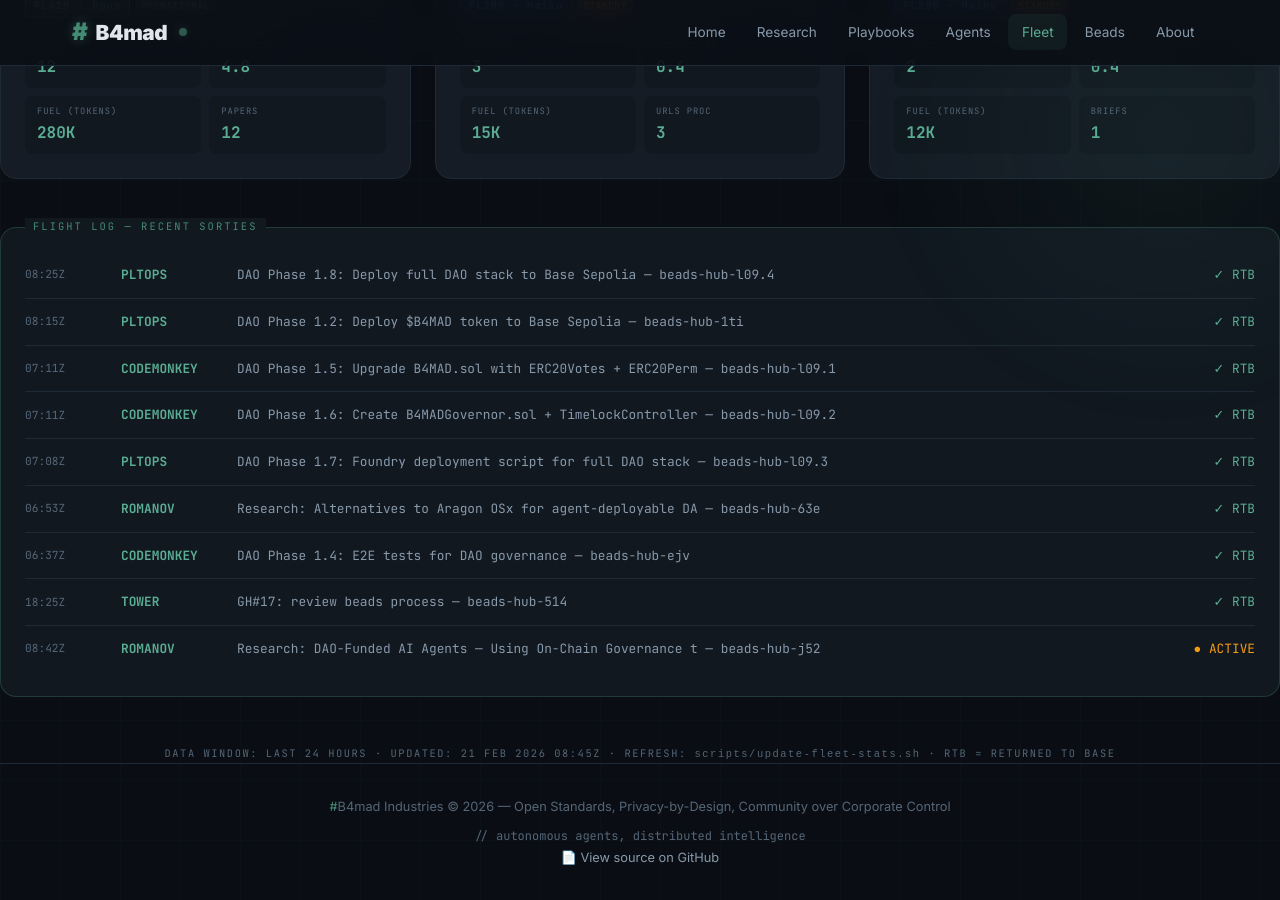
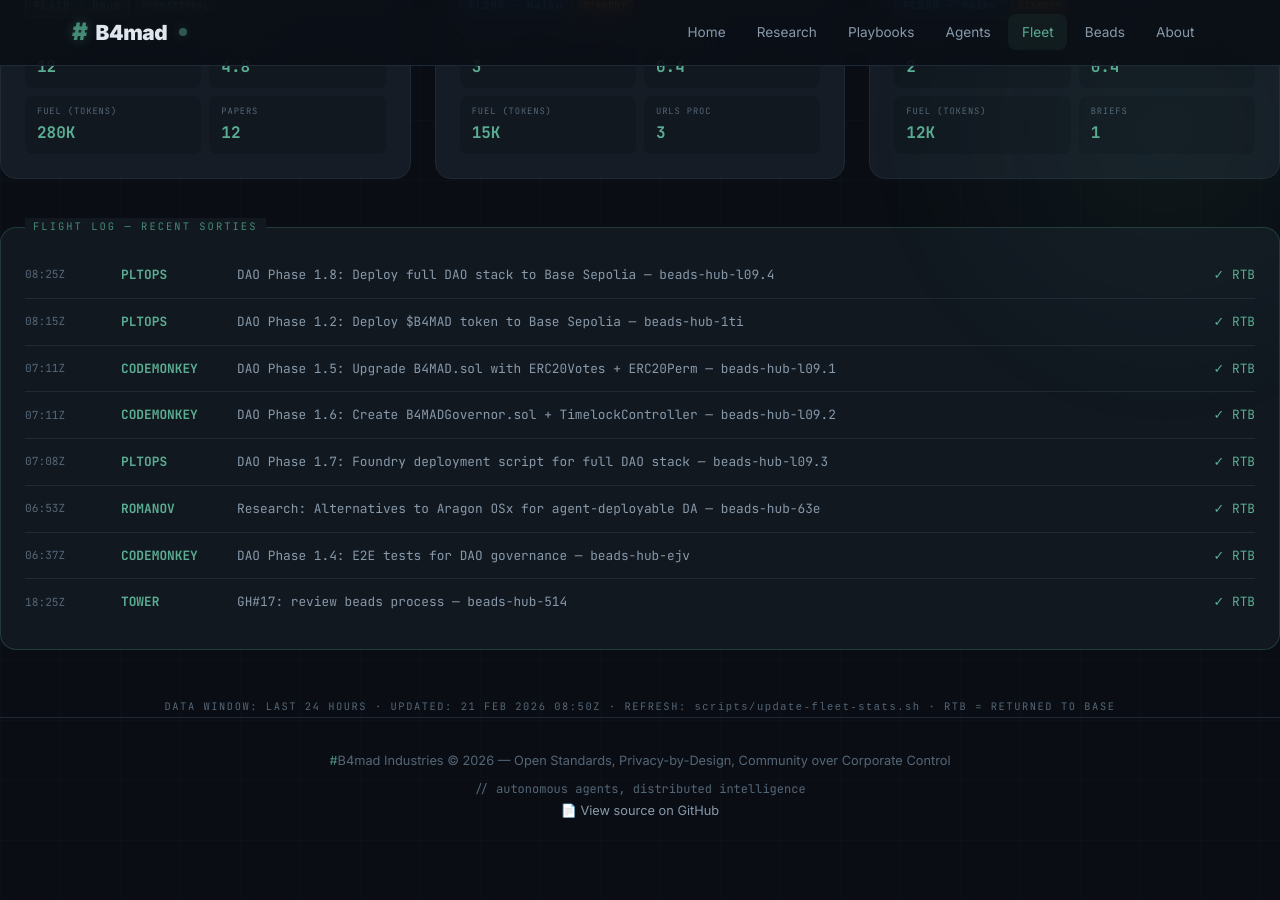
Before and after one commit to brenner-axiom/docs, a Jekyll site: the page built from fleet/index.html, in a window 1280 px wide and 900 px high, scrolled down 800 px. Built offline with Jekyll 4.4.1, drawn with Linux system fonts in a browser that asks for light colours; after the commit the page ends 1654 px from its top, so only the background shows below that; some of the changed text lies outside the part shown.

Commit message:
fleet: auto-update dashboard stats 2026-02-21T08:50Z

```diff
--- a/fleet/index.html
+++ b/fleet/index.html
@@ -289,22 +289,22 @@ description: "#B4mad Agent Fleet metrics dashboard with aviation theme"
     <div class="stat-label">Distance Flown</div>
   </div>
   <div class="stat-item">
-    <div class="stat-value">1890K</div>
+    <div class="stat-value">1855K</div>
     <div class="stat-unit">kg</div>
     <div class="stat-label">Fuel Burned</div>
   </div>
   <div class="stat-item">
-    <div class="stat-value">4</div>
+    <div class="stat-value">3</div>
     <div class="stat-unit">pax</div>
     <div class="stat-label">Passengers</div>
   </div>
   <div class="stat-item">
-    <div class="stat-value">32.4</div>
+    <div class="stat-value">31.8</div>
     <div class="stat-unit">hrs</div>
     <div class="stat-label">Flight Hours</div>
   </div>
   <div class="stat-item">
-    <div class="stat-value">54</div>
+    <div class="stat-value">53</div>
     <div class="stat-unit">msn</div>
     <div class="stat-label">Sorties Flown</div>
   </div>
@@ -556,16 +556,10 @@ description: "#B4mad Agent Fleet metrics dashboard with aviation theme"
     <span class="log-mission">GH#17: review beads process — beads-hub-514</span>
     <span class="log-status"><span class="complete">✓ RTB</span></span>
   </div>
-  <div class="log-entry">
-    <span class="log-time">08:42Z</span>
-    <span class="log-callsign">ROMANOV</span>
-    <span class="log-mission">Research: DAO-Funded AI Agents — Using On-Chain Governance t — beads-hub-j52</span>
-    <span class="log-status"><span class="active">● ACTIVE</span></span>
-  </div>
 </div>
 
 <div style="text-align: center; margin-top: 2rem;">
   <p style="font-family: 'JetBrains Mono', monospace; font-size: 0.65rem; color: var(--text-muted); letter-spacing: 0.15em;">
-    DATA WINDOW: LAST 24 HOURS · UPDATED: 21 FEB 2026 08:45Z ·                                                                                                                                                                                                                                                                                                                REFRESH: <code>scripts/update-fleet-stats.sh</code> · RTB = RETURNED TO BASE
+    DATA WINDOW: LAST 24 HOURS · UPDATED: 21 FEB 2026 08:50Z ·                                                                                                                                                                                                                                                                                                                 REFRESH: <code>scripts/update-fleet-stats.sh</code> · RTB = RETURNED TO BASE
   </p>
 </div>
```
